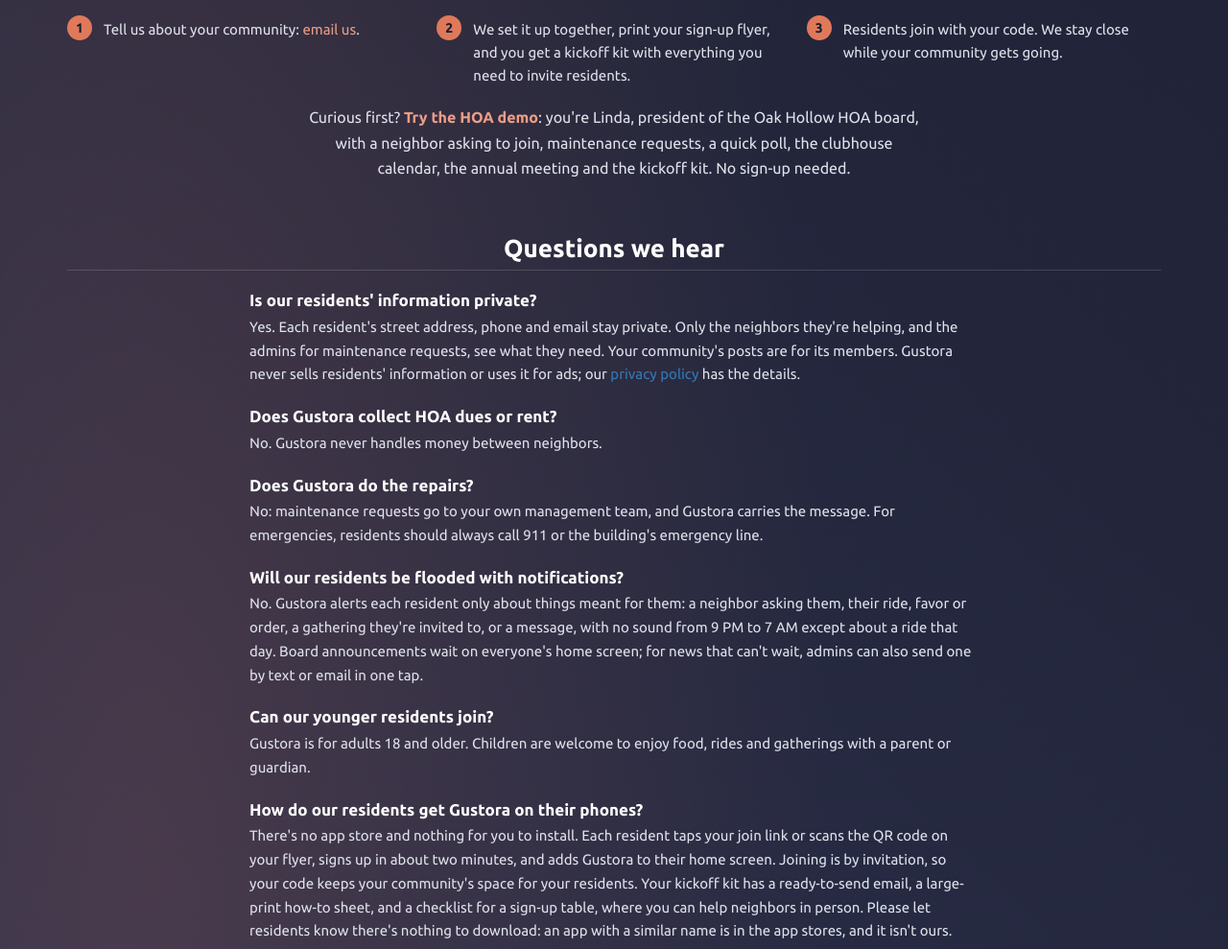
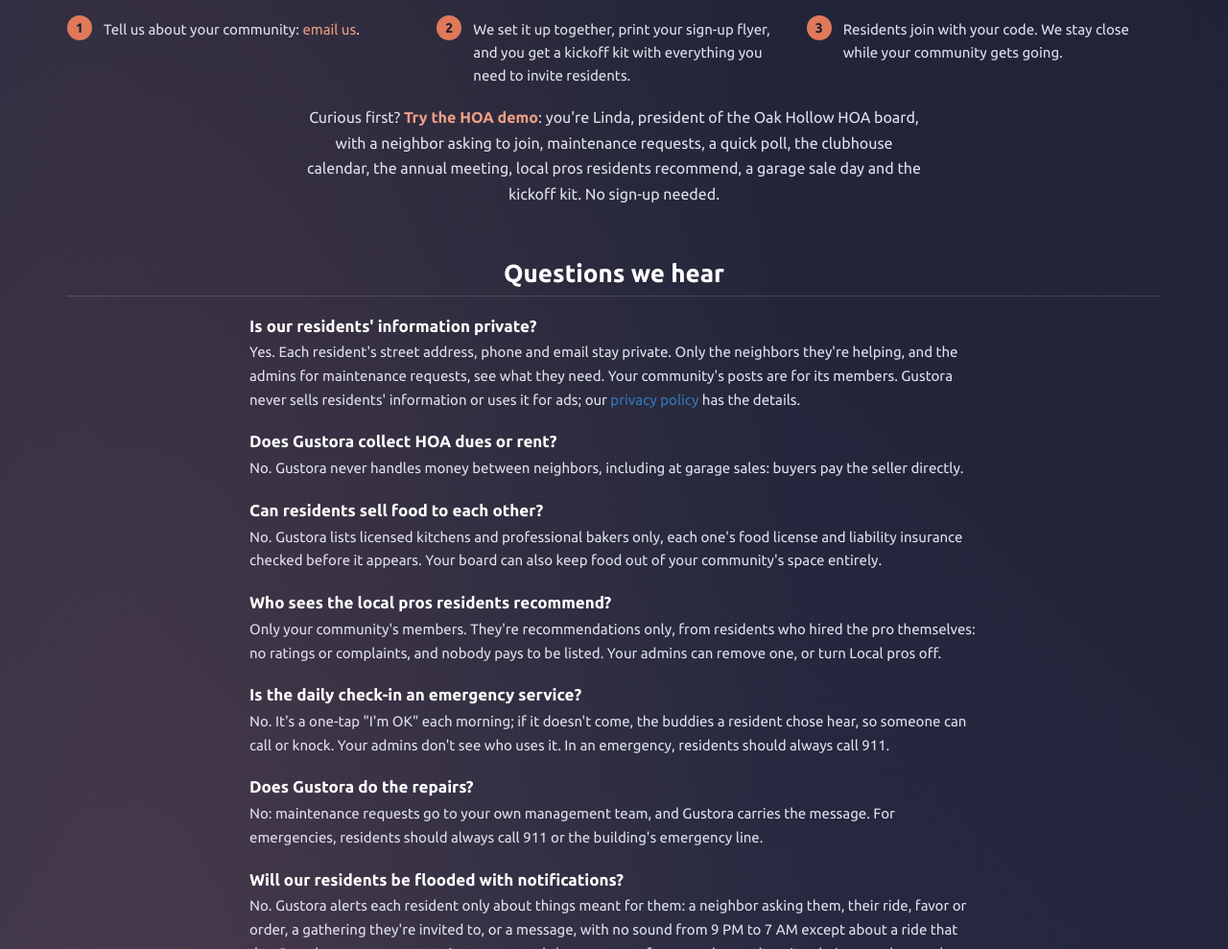
Before and after one commit to nkhm345/ANIVA-Enterprises-Website, a plain HTML site: page ANIVA-AI/Gustora-Communities.html in a window 1280 px wide. Shown: the part 2279-3268 px from the top of the page at 96% size. Drawn offline with nearby package versions, Linux system fonts and the light colour scheme.

Commit message:
Gustora for communities: questions on food, local pros and check-ins
- Questions we hear: Can residents sell food to each other? (licensed
  kitchens only), Who sees the local pros residents recommend?, Is the
  daily check-in an emergency service?; garage sales in the money answer.
- The HOA demo blurb mentions local pros and the garage sale day.

Co-Authored-By: Claude Opus 5.5 <noreply@anthropic.com>

```diff
--- a/ANIVA-AI/Gustora-Communities.html
+++ b/ANIVA-AI/Gustora-Communities.html
@@ -129,7 +129,8 @@
         </div>
         <p class="gc-sub" style="margin-top:18px">Curious first? <a class="gc-link" href="https://gustora.web.app/?demo#/try/hoa" target="_blank" rel="noopener">Try the HOA demo</a>:
           you're Linda, president of the Oak Hollow HOA board, with a neighbor asking to join, maintenance requests, a quick poll,
-          the clubhouse calendar, the annual meeting and the kickoff kit. No sign-up needed.</p>
+          the clubhouse calendar, the annual meeting, local pros residents recommend, a garage sale day and the kickoff kit.
+          No sign-up needed.</p>
 
         <!--Questions-->
         <h4 class="gc-title">Questions we hear</h4>
@@ -139,7 +140,16 @@
             admins for maintenance requests, see what they need. Your community's posts are for its members. Gustora never
             sells residents' information or uses it for ads; our <a href="https://gustora.web.app/#/privacy" target="_blank" rel="noopener">privacy policy</a> has the details.</p>
           <h5>Does Gustora collect HOA dues or rent?</h5>
-          <p>No. Gustora never handles money between neighbors.</p>
+          <p>No. Gustora never handles money between neighbors, including at garage sales: buyers pay the seller directly.</p>
+          <h5>Can residents sell food to each other?</h5>
+          <p>No. Gustora lists licensed kitchens and professional bakers only, each one's food license and liability
+            insurance checked before it appears. Your board can also keep food out of your community's space entirely.</p>
+          <h5>Who sees the local pros residents recommend?</h5>
+          <p>Only your community's members. They're recommendations only, from residents who hired the pro themselves:
+            no ratings or complaints, and nobody pays to be listed. Your admins can remove one, or turn Local pros off.</p>
+          <h5>Is the daily check-in an emergency service?</h5>
+          <p>No. It's a one-tap "I'm OK" each morning; if it doesn't come, the buddies a resident chose hear, so someone
+            can call or knock. Your admins don't see who uses it. In an emergency, residents should always call 911.</p>
           <h5>Does Gustora do the repairs?</h5>
           <p>No: maintenance requests go to your own management team, and Gustora carries the message. For emergencies,
             residents should always call 911 or the building's emergency line.</p>
```
